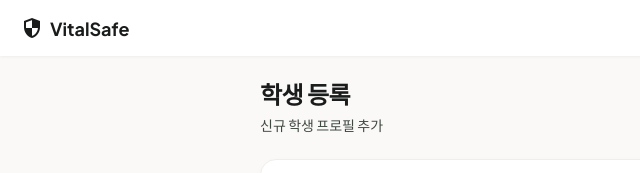
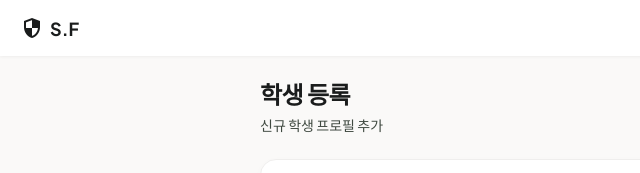
Before and after one commit to wonychoi1118-wq/S.F-, a website: page index.html in a window 1280 px wide. Shown: the top 173 px of the page, 0-640 px from the left. Drawn offline with nearby package versions, Linux system fonts and the light colour scheme; no server answers.

Commit message:
Update index.html

```diff
--- a/index.html
+++ b/index.html
@@ -191,7 +191,7 @@
 
   <!-- Top App Bar -->
   <header class="top-app-bar">
-    <div class="brand"><span class="material-symbols-outlined">security</span> VitalSafe</div>
+    <div class="brand"><span class="material-symbols-outlined">security</span> S.F</div>
     <div class="actions">
       <span class="material-symbols-outlined">search</span>
       <span class="material-symbols-outlined">notifications</span>
```
